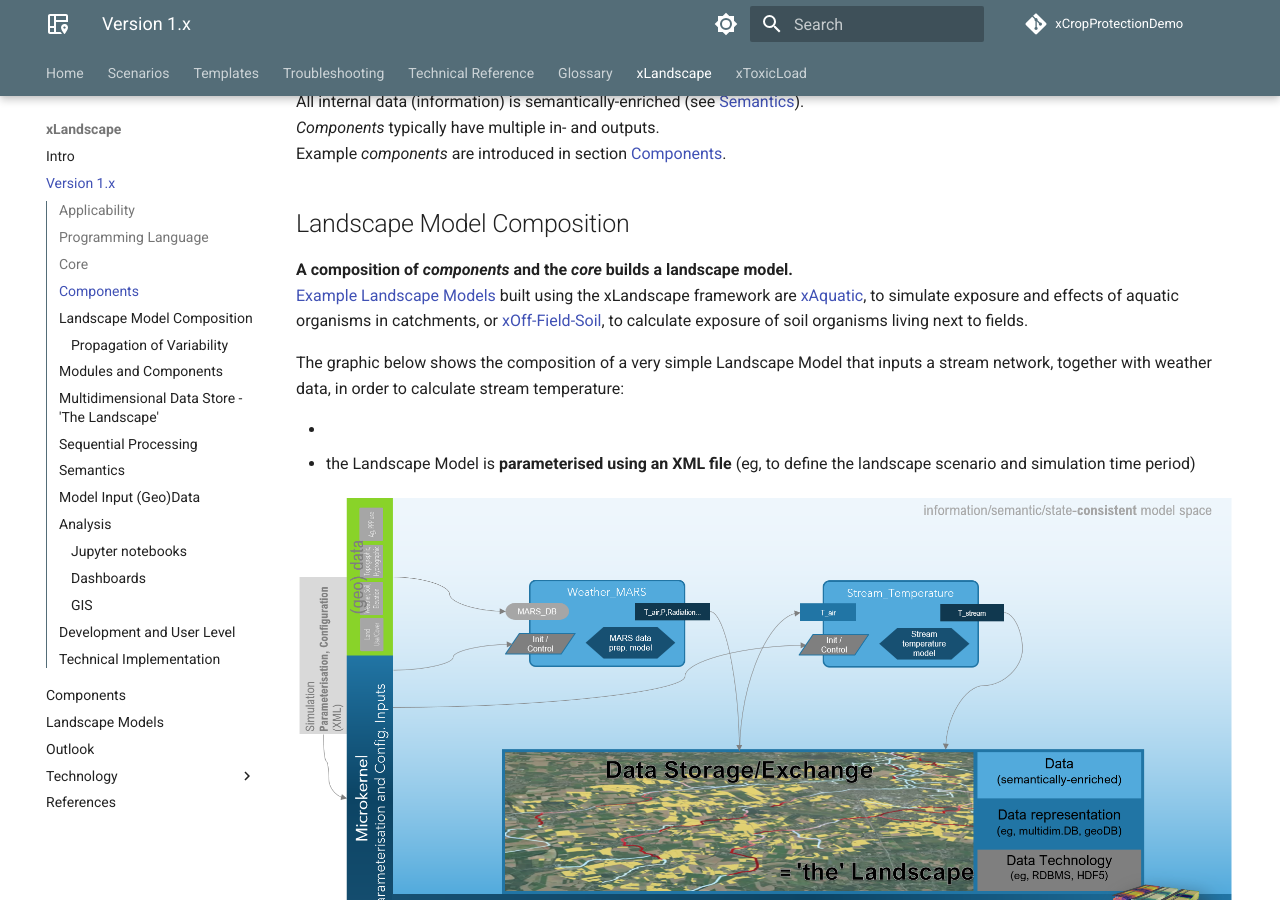
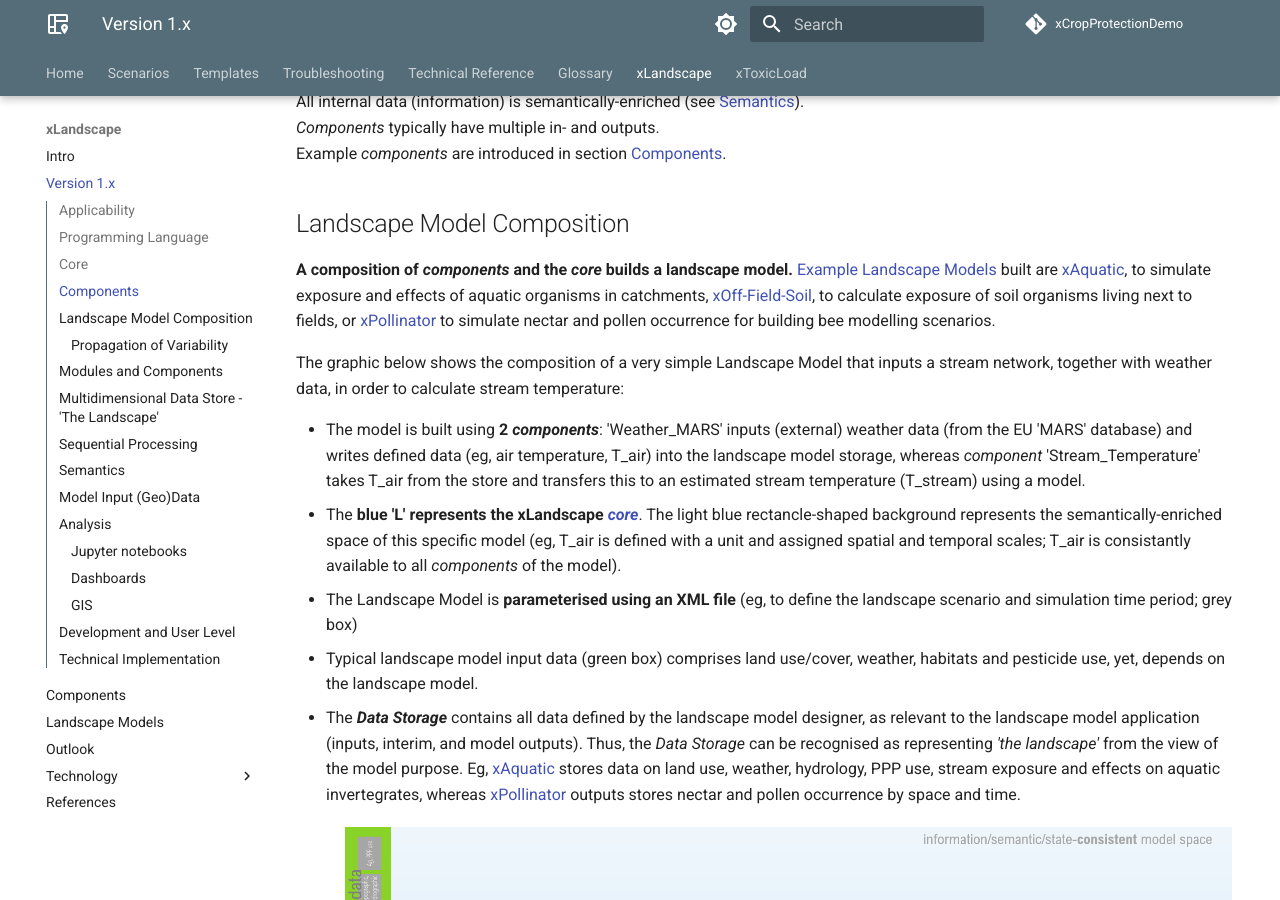
Before and after one commit to xlandscape/xCropProtectionDemoDoc, an MkDocs documentation site: the page built from docs/xLandscape/xLandscape-v1x.md, in a window 1280 px wide and 900 px high, scrolled down 4260 px. Built offline with MkDocs 1.6.1 and Material for MkDocs 9.7.7, drawn with Linux system fonts in a browser that asks for light colours; comment, search, counter and statistics services are not loaded; some of the changed text lies outside the part shown.

Commit message:
continue on 'xLandscape'

```diff
--- a/docs/xLandscape/xLandscape-v1x.md
+++ b/docs/xLandscape/xLandscape-v1x.md
@@ -92,13 +92,16 @@ Example *components* are introduced in section [Components](../xLandscape/xLands
 
 ## Landscape Model Composition
 
-**A composition of *components* and the *core* builds a landscape model.**
-[Example Landscape Models](../xLandscape/xLandscape-models.md) built using the xLandscape framework are [xAquatic](../xLandscape/xLandscape-models.md#xaquatic-invertebrates), to simulate exposure and effects of aquatic organisms in catchments, or [xOff-Field-Soil](../xLandscape/xLandscape-models.md#xofffieldsoil), to calculate exposure of soil organisms living next to fields.
+**A composition of *components* and the *core* builds a landscape model.** [Example Landscape Models](../xLandscape/xLandscape-models.md) built are [xAquatic](../xLandscape/xLandscape-models.md#xaquatic-invertebrates), to simulate exposure and effects of aquatic organisms in catchments, [xOff-Field-Soil](../xLandscape/xLandscape-models.md#xofffieldsoil), to calculate exposure of soil organisms living next to fields, or [xPollinator](../xLandscape/xLandscape-models.md#xpollinator) to simulate nectar and pollen occurrence for building bee modelling scenarios.
 
 The graphic below shows the composition of a very simple Landscape Model that inputs a stream network, together with weather data, in order to calculate stream temperature:
 
--
-- the Landscape Model is **parameterised using an XML file** (eg, to define the landscape scenario and simulation time period)
+- The model is built using **2 *components***: 'Weather_MARS' inputs (external) weather data (from the EU 'MARS' database) and writes defined data (eg, air temperature, T_air) into the landscape model storage, whereas *component* 'Stream_Temperature' takes T_air from the store and transfers this to an estimated stream temperature (T_stream) using a model.
+- The **blue 'L' represents the xLandscape [*core*](#core)**. The light blue rectancle-shaped background represents the semantically-enriched space of this specific model (eg, T_air is defined with a unit and assigned spatial and temporal scales; T_air is consistantly available to all *components* of the model).
+- The Landscape Model is **parameterised using an XML file** (eg, to define the landscape scenario and simulation time period; grey box)
+- Typical landscape model input data (green box) comprises land use/cover, weather, habitats and pesticide use, yet, depends on the landscape model.
+- The ***Data Storage*** contains all data defined by the landscape model designer, as relevant to the landscape model application (inputs, interim, and model outputs). Thus, the *Data Storage* can be recognised as representing *'the landscape'* from the view of the model purpose. Eg, [xAquatic](../xLandscape/xLandscape-models.md#xaquatic-invertebrates) stores data on land use, weather, hydrology, PPP use, stream exposure and effects on aquatic invertegrates, whereas [xPollinator](../xLandscape/xLandscape-models.md#xpollinator) outputs stores nectar and pollen occurrence by space and time.
+
 
 <img src="../img/xLandscape model building scheme.png" alt="xlandscape" width="1000"/>
 
@@ -126,6 +129,9 @@ You will read the term ***component*** quite often in the context of *xLandscape
 early module: [xDrift](../xLandscape/xLandscape-components.md#xdrift).
 
 ## Multidimensional Data Store - *'The Landscape'*
+
+
+represents 'the landscape', ie such data that is defined (by model design and configuration) to be input or generated, representing the landscape information that is inteded to be kept for the model purpose (outcome)
 
 might ask *'what is actually the landscape in your landscape model'*
 > There is only those data in the data store that is required by the modelling purposes and defined valuable for analysis by the user
```
Also changed, not shown: docs/img/Component - stream temperature.png, docs/img/xLandscape model building scheme.png.
